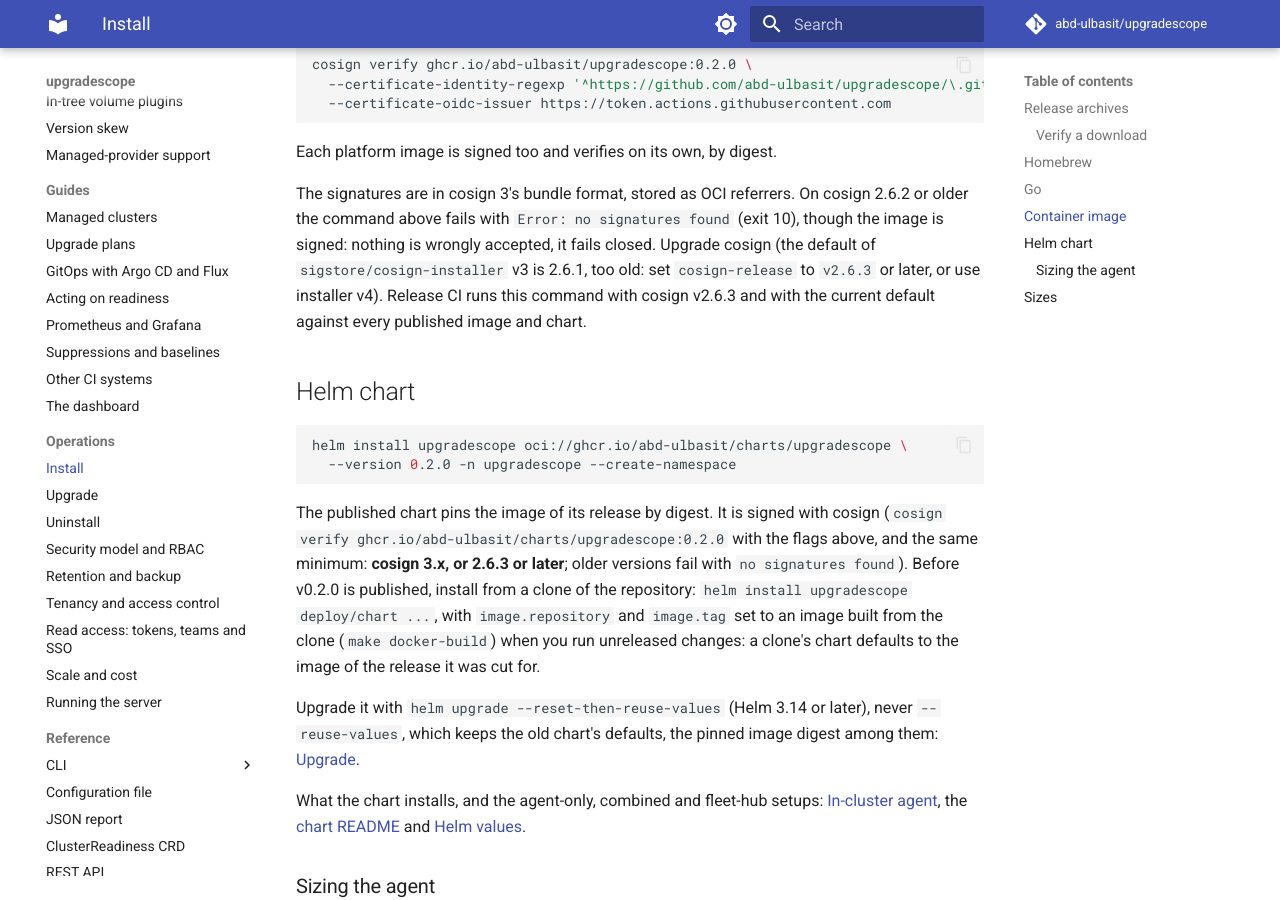
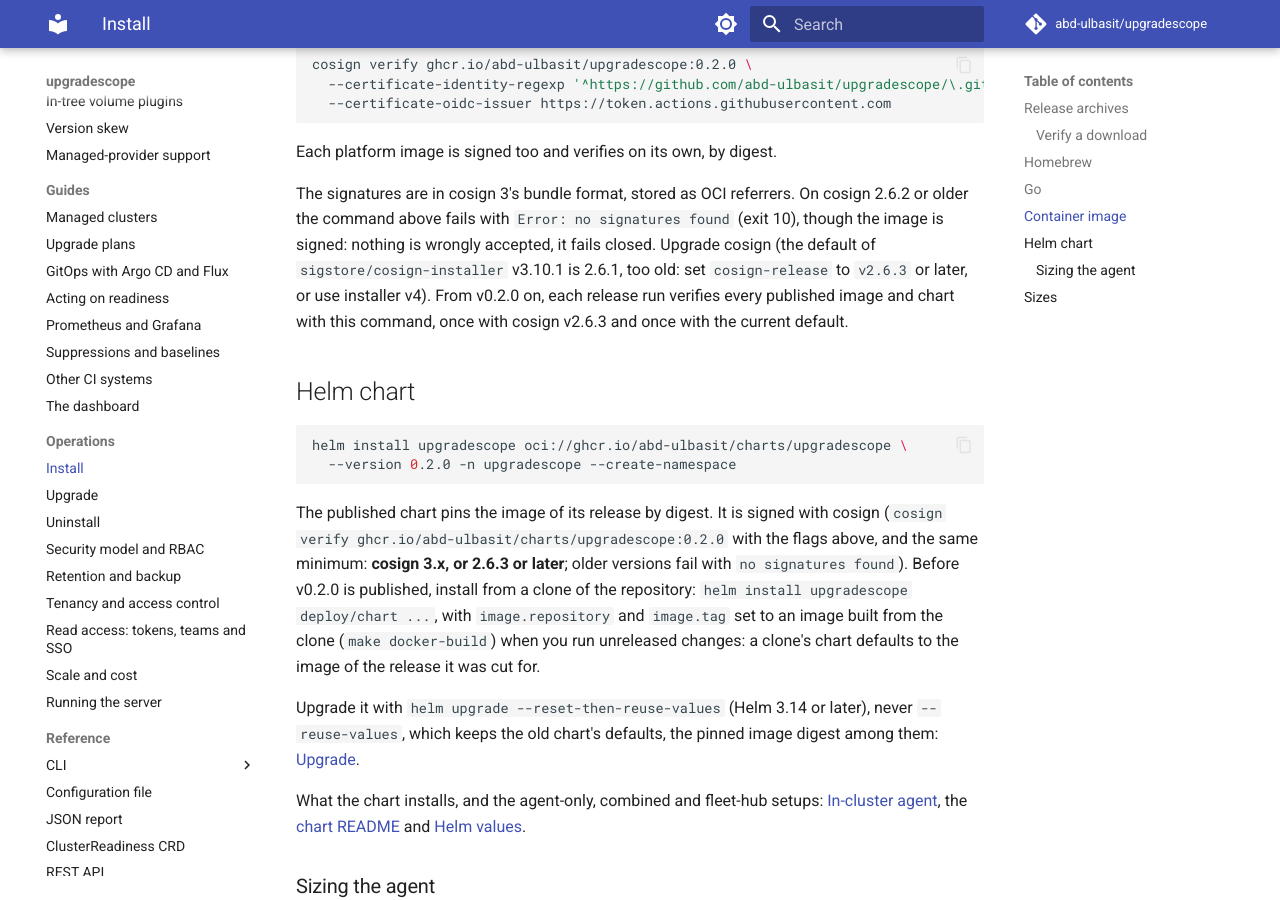
Before and after one commit to abd-ulbasit/upgradescope, an MkDocs documentation site: the page built from docs/operations/install.md, in a window 1280 px wide and 900 px high, scrolled down 2500 px. Built offline with MkDocs 1.6.1 and Material for MkDocs 9.7.7, drawn with Linux system fonts in a browser that asks for light colours; comment, search, counter and statistics services are not loaded.

Commit message:
test(hack): classify docs-cosign-minimum.sh as inert in ci-gates_test; tighten install.md wording
hack/docs-cosign-minimum.sh is reached only by the ungated repo-checks job
through make claims-check, so it joins the inert list. install.md now names
the installer version whose default is 2.6.1 and says the release verify
legs run from v0.2.0 on rather than claiming they already have.

Refs #377

Co-Authored-By: Claude Fable 5 <noreply@anthropic.com>

```diff
--- a/docs/operations/install.md
+++ b/docs/operations/install.md
@@ -110,10 +110,11 @@ Each platform image is signed too and verifies on its own, by digest.
 The signatures are in cosign 3's bundle format, stored as OCI referrers. On
 cosign 2.6.2 or older the command above fails with `Error: no signatures
 found` (exit 10), though the image is signed: nothing is wrongly accepted, it
-fails closed. Upgrade cosign (the default of `sigstore/cosign-installer` v3
+fails closed. Upgrade cosign (the default of `sigstore/cosign-installer` v3.10.1
 is 2.6.1, too old: set `cosign-release` to `v2.6.3` or later, or use
-installer v4). Release CI runs this command with cosign v2.6.3 and with the
-current default against every published image and chart.
+installer v4). From v0.2.0 on, each release run verifies every published image and
+chart with this command, once with cosign v2.6.3 and once with the current
+default.
 
 ## Helm chart
 
```
Also changed, not shown: 1 other file.
